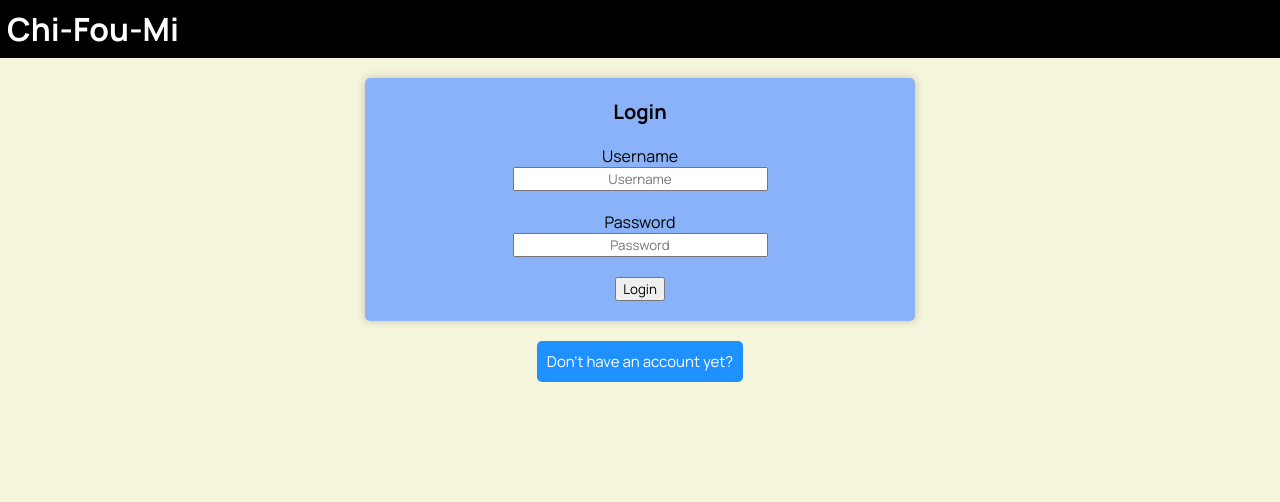
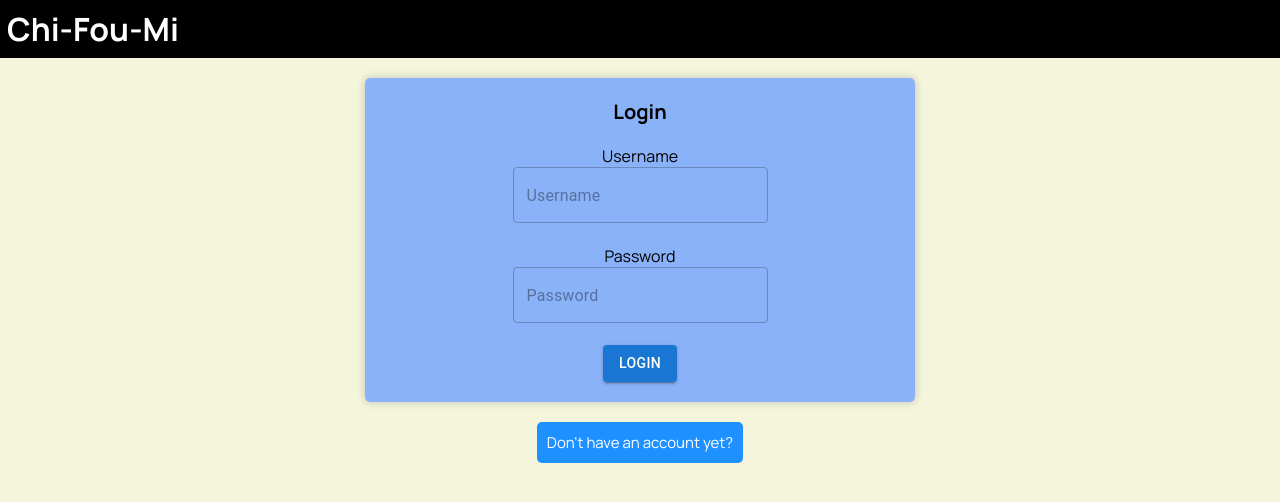
Before and after one commit to AlexandreFrancony/ChifumiReact, a React (Create React App) app: page / in a window 1280 px wide. Shown: the top 502 px of the page. Built offline with nearby package versions, Linux system fonts and the light colour scheme.

Commit message:
login + register clean

```diff
--- a/src/components/Login/LoginForm.js
+++ b/src/components/Login/LoginForm.js
@@ -2,6 +2,8 @@ import React from 'react'
 import { useState} from 'react';
 import { useNavigate } from 'react-router-dom';
 import './styles.css';
+import Button from '@mui/material/Button';
+import TextField from '@mui/material/TextField';
 
 function LoginForm() {
   const [username, setUsername] = useState('');
@@ -42,14 +44,16 @@ function LoginForm() {
       <form onSubmit={handleSubmit}>
       <div className="username">
           <label className="form-label">Username</label><br />
-          <input className="form-input" type="text"  id="username" value={username} onChange = {(e) => handleInputChange(e)} placeholder="Username"/>
+          <TextField className="form-input" type="text"  id="username" value={username} onChange = {(e) => handleInputChange(e)} placeholder="Username"/>
         </div>
+        <br />
         <div className="password">
           <label className="form-label">Password</label><br />
-          <input className="form-input" type="password"  id="password" value={password} onChange = {(e) => handleInputChange(e)} placeholder="Password"/>
+          <TextField className="form-input" type="password"  id="password" value={password} onChange = {(e) => handleInputChange(e)} placeholder="Password"/>
         </div>
+        <br />
         <div className="submit">
-          <button className="form-button" type='Submit'>Login</button>
+          <Button variant="contained" className="form-button" type='Submit'>Login</Button>
         </div>
       </form>
     </div>
--- a/src/components/RegisterCard/RegisterCard.js
+++ b/src/components/RegisterCard/RegisterCard.js
@@ -1,6 +1,8 @@
+import { TextField } from '@mui/material';
 import React, {useState} from 'react';
 import { useNavigate } from 'react-router-dom';
 import './styles.css'
+import Button from '@mui/material/Button';
 
 export default function RegisterCard() {
 
@@ -45,7 +47,7 @@ export default function RegisterCard() {
       <div className="title">Registration Form</div>
         <div className="username">
           <label className="form-label">Username</label><br />
-          <input
+          <TextField
             value={username}
             id="username"
             type="text"
@@ -54,9 +56,10 @@ export default function RegisterCard() {
             placeholder="Username"
           />
         </div>
+        <br />
         <div className="password">
           <label className="form-label">Password</label><br />
-          <input
+          <TextField
             value={password}
             id="password"
             type="password"
@@ -65,8 +68,9 @@ export default function RegisterCard() {
             placeholder="Password"
           />
         </div>
+        <br />
         <div className="submit">
-          <button type="submit" className="form-button">Register</button>
+          <Button variant="contained" type="submit" className="form-button">Register</Button>
         </div>
       </form>
     </>
```
